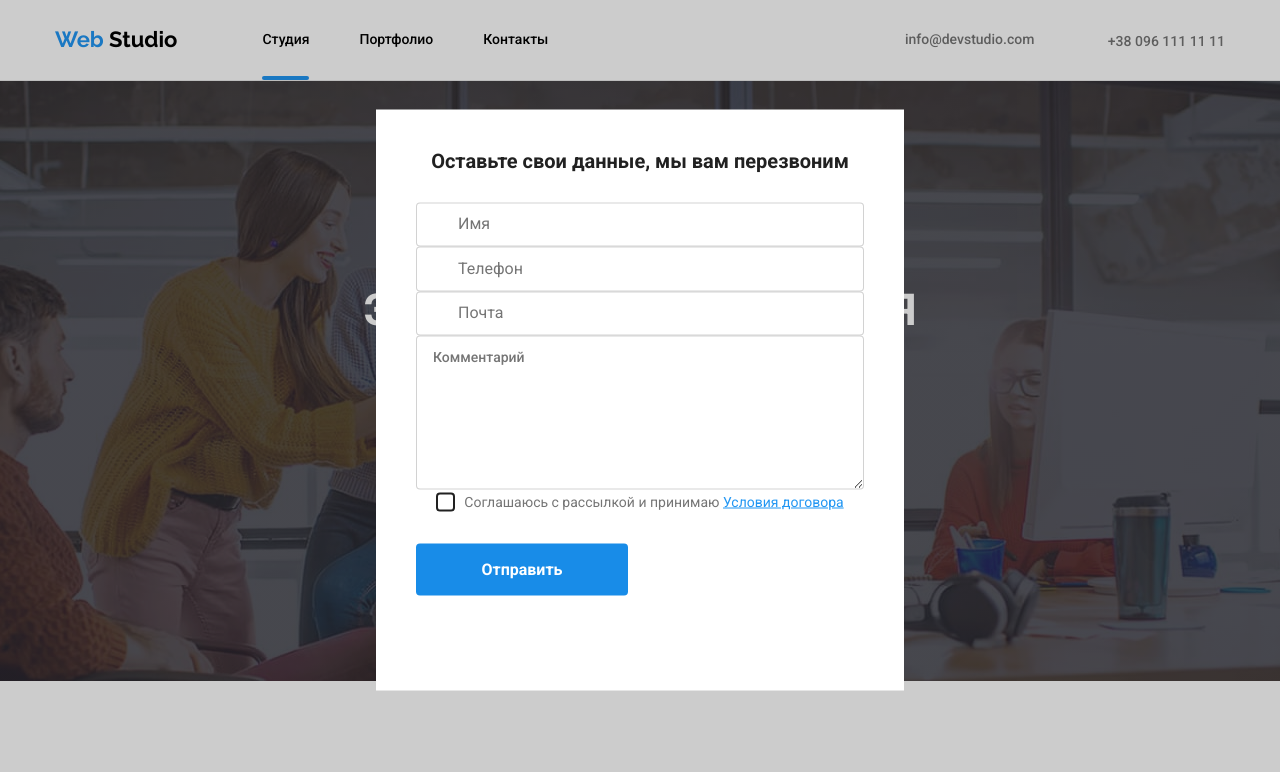
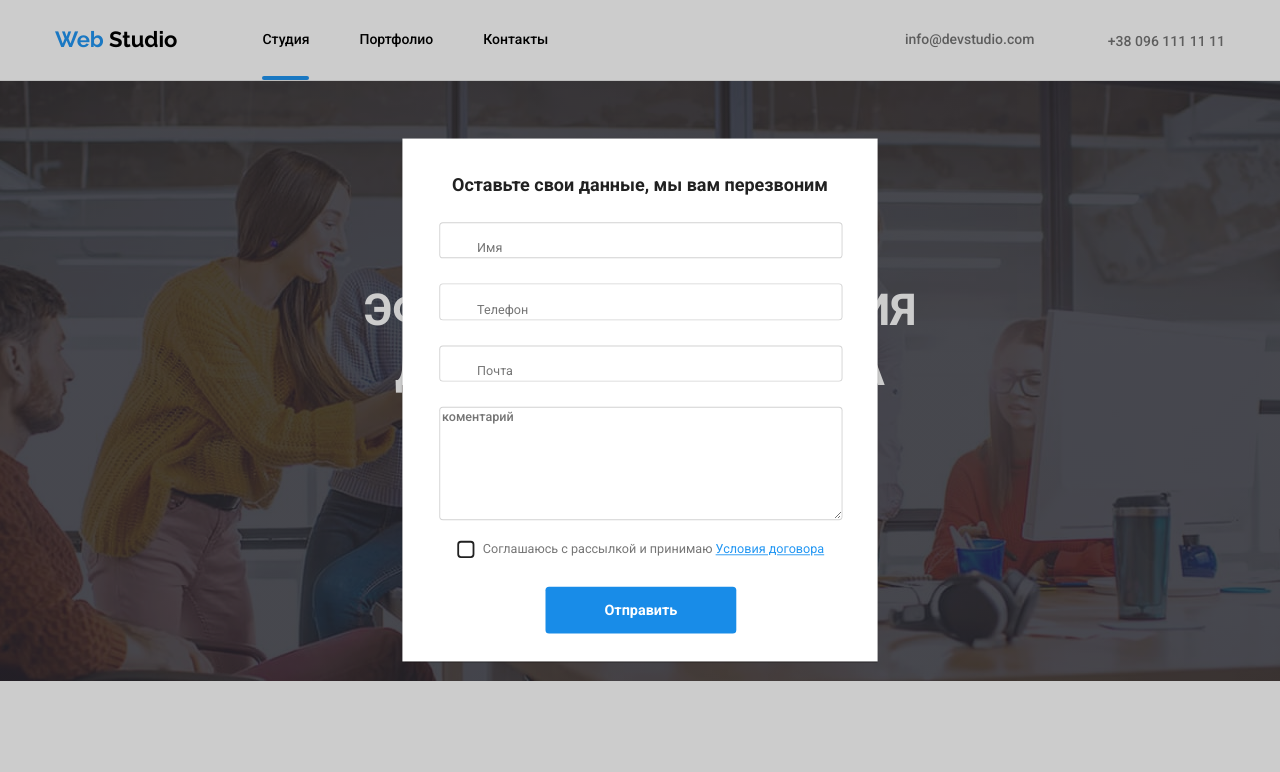
Before and after one commit to MervaM/goit-markup-hw-06, a plain HTML site: page index.html in a window 1280 px wide. Shown: the top 772 px of the page. Drawn offline with nearby package versions, Linux system fonts and the light colour scheme.

Commit message:
modal changes

```diff
--- a/css/styles.css
+++ b/css/styles.css
@@ -581,18 +581,25 @@ a {
   /*pointer-events: none;*/
 }
 
+.backdrop.is-hidden .modal {
+  transform: translate(-50%, -50%) scale(0.9);
+}
+
 /*modal*/
 
 .modal {
+  display: block;
   position: absolute;
   top: 50%;
   left: 50%;
-  transform: translate(-50%, -50%);
+  transform: translate(-50%, -50%) scale(1);
   width: 528px;
   height: 581px;
   background: #FFFFFF;
-  jcc
+  box-shadow: 0px 2px 1px rgba(0, 0, 0, 0.2), 0px 1px 1px rgba(0, 0, 0, 0.14), 0px 1px 3px rgba(0, 0, 0, 0.12);
 }
+
+
 
 .modal-text {
   font-family: inherit;
@@ -607,28 +614,32 @@ a {
 }
 
 .form {
+
+  align-items: center;
   width: auto;
   margin-left: auto;
   margin-right: auto;
-  padding: 40px;
+  padding-left: 41px;
+  padding-right: 39px;
   padding-top: 0;
   margin: 0;
+  outline: none;
 }
-
 
 .form-field {
   display: flex;
   flex-direction: column;
   position: relative;
-
+  margin-bottom: 28px;
+  padding: 0;
+  width: 100%;
 }
 
-.form-field:last-child {
-  margin-bottom: 0;
+.form-field:nth-child(4) {
+  margin-bottom: 20px;
 }
 
 .form-field:focus-within {
-  outline: none;
   border: 1px solid #2196F3;
   background-origin: border-box;
   border-radius: 4px;
@@ -638,20 +649,25 @@ a {
   position: absolute;
   top:50%;
   left:42px;
-  transform: translateY(-50%);
+  font-weight: 400;
+  font-size: 14px;
+  line-height: 16px;
+  color: #757575;
+  padding: 0;
+  margin: 0;
+  /*transform: translateY(-50%);  */
+  transform: translate(-50% 100%);
+
+
   transition: transform 250ms cubic-bezier(0.4, 0, 0.2, 1);
 }
 
-.form-input {
-  display: inline-block;
+.form-field input {
   margin: 0;
-  padding: 0;
+  padding: 10px 42px;
   font: inherit;
-  margin: 0;
-  padding: 12px 42px;
   border: 1px solid rgba(33, 33, 33, 0.2);
   border-radius: 4px;
-  outline: none;
 }
 
 .form-input:focus {
@@ -663,7 +679,8 @@ a {
 }
 
 .form-field:focus-within > .form-label {
-  transform: translateY(-50px);
+  /*transform: translateY(-50px);*/
+  transform: translateX(-100%);
   color: #2196F3;
 }
 
@@ -692,17 +709,25 @@ a {
   display: inline-block;
   transform: translateY(-50%);
   width: 12px;
+  width: 15px;
+  height: 15px;
 }
 
 .comment {
+  display: flex;
+  outline: none;
+  height: 120px;
   font-weight: 500;
   font-size: 14px;
   line-height: 16px;
   color: #757575;
-  padding: 12px 16px;
   border: 1px solid rgba(33, 33, 33, 0.2);
   border-radius: 4px;
   outline: none;
+}
+
+.comment::placeholder {
+  padding: 12px 16px;
 }
 
 .checkbox {
@@ -724,11 +749,13 @@ a {
   display: flex;
   align-items: center;
   justify-content: center;
+  margin-bottom: 30px;
 }
 
 .label {
   display: flex;
   align-items: center;
+  outline: none;
 
 }
 
@@ -776,7 +803,8 @@ a {
   line-height: 30px;
   align-items: center;
   margin-top: 30px;
-
+  margin-right: auto;
+  margin-left: auto;
 }
 
 /*portfolio filter*/
--- a/index.html
+++ b/index.html
@@ -400,11 +400,9 @@
             </svg>
           </label>
 
-          <div class="form-field">
-            <label for="comment"></label>
-            <textarea class="comment" name="comment" id="comment" rows="8" placeholder="Комментарий" ></textarea>
-
-          </div>
+          <label class="form-field">
+            <textarea class="comment" name="comment" id="comment" rows="8" placeholder="Комментарий" >коментарий</textarea>
+          </label>
 
           <label class="checkbox-label">
             <input class="checkbox" type="checkbox"  name="policy" value="policy" id="policy"/>
```
